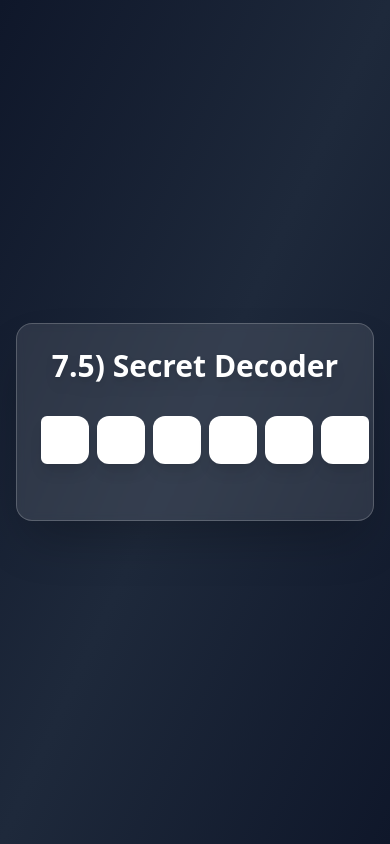
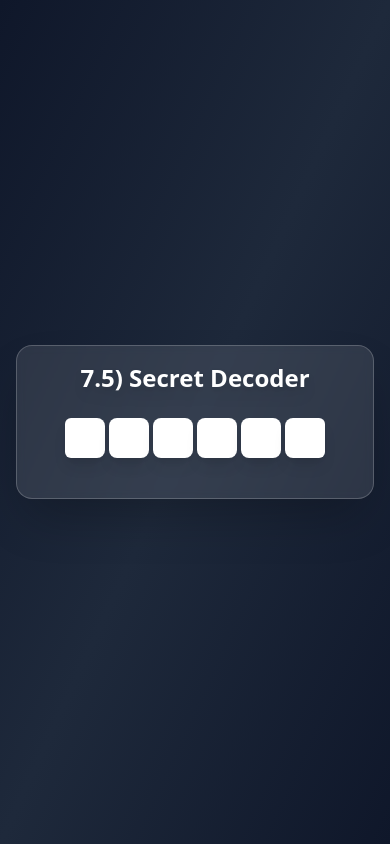
Before and after one commit to DasDingoCodes/secret-decoder-b4c2530e, a React (Vite) app: page / in a window 390 px wide. Built offline with nearby package versions, Linux system fonts and the light colour scheme.

Commit message:
Fix StartScreen responsiveness
Ensure the entire "Secret Decoder" box and all input boxes are visible on mobile devices. Adjust layout to prevent overflow and improve mobile view.

```diff
--- a/src/components/StartScreen.tsx
+++ b/src/components/StartScreen.tsx
@@ -31,19 +31,19 @@ const StartScreen: React.FC<StartScreenProps> = ({
   }
 
   return (
-    <div className="min-h-screen flex items-center justify-center bg-gradient-to-br from-slate-900 via-slate-800 to-slate-900 px-4">
-      <div className="text-center p-6 sm:p-8 rounded-2xl bg-white/10 backdrop-blur-sm border border-white/20 shadow-2xl w-full max-w-md">
-        <h1 className="text-3xl sm:text-4xl font-bold mb-2 text-white drop-shadow-lg">7.5) Secret Decoder</h1>
-        <p className="text-lg text-white/80 mb-8"></p>
+    <div className="min-h-screen flex items-center justify-center bg-gradient-to-br from-slate-900 via-slate-800 to-slate-900 p-4">
+      <div className="text-center p-4 sm:p-6 md:p-8 rounded-2xl bg-white/10 backdrop-blur-sm border border-white/20 shadow-2xl w-full max-w-sm sm:max-w-md">
+        <h1 className="text-2xl sm:text-3xl md:text-4xl font-bold mb-2 text-white drop-shadow-lg">7.5) Secret Decoder</h1>
+        <p className="text-lg text-white/80 mb-6 sm:mb-8"></p>
 
-        <div className="mb-8">
-          <InputOTP maxLength={6} value={code} onChange={setCode} className="gap-2 sm:gap-3">
-            <InputOTPGroup className="gap-2 sm:gap-3">
+        <div className="mb-6 sm:mb-8 flex justify-center">
+          <InputOTP maxLength={6} value={code} onChange={setCode} className="gap-1 sm:gap-2">
+            <InputOTPGroup className="gap-1 sm:gap-2">
               {[...Array(6)].map((_, i) => (
                 <InputOTPSlot
                   key={i}
                   index={i}
-                  className="w-12 h-12 sm:w-16 sm:h-16 text-xl sm:text-2xl font-bold bg-white border-2 border-white/30 rounded-xl shadow-lg hover:border-white/50 focus:border-yellow-400 focus:ring-2 focus:ring-yellow-400/50 transition-all duration-200 text-slate-800"
+                  className="w-10 h-10 sm:w-12 sm:h-12 md:w-16 md:h-16 text-lg sm:text-xl md:text-2xl font-bold bg-white border-2 border-white/30 rounded-lg sm:rounded-xl shadow-lg hover:border-white/50 focus:border-yellow-400 focus:ring-2 focus:ring-yellow-400/50 transition-all duration-200 text-slate-800"
                 />
               ))}
             </InputOTPGroup>
```
